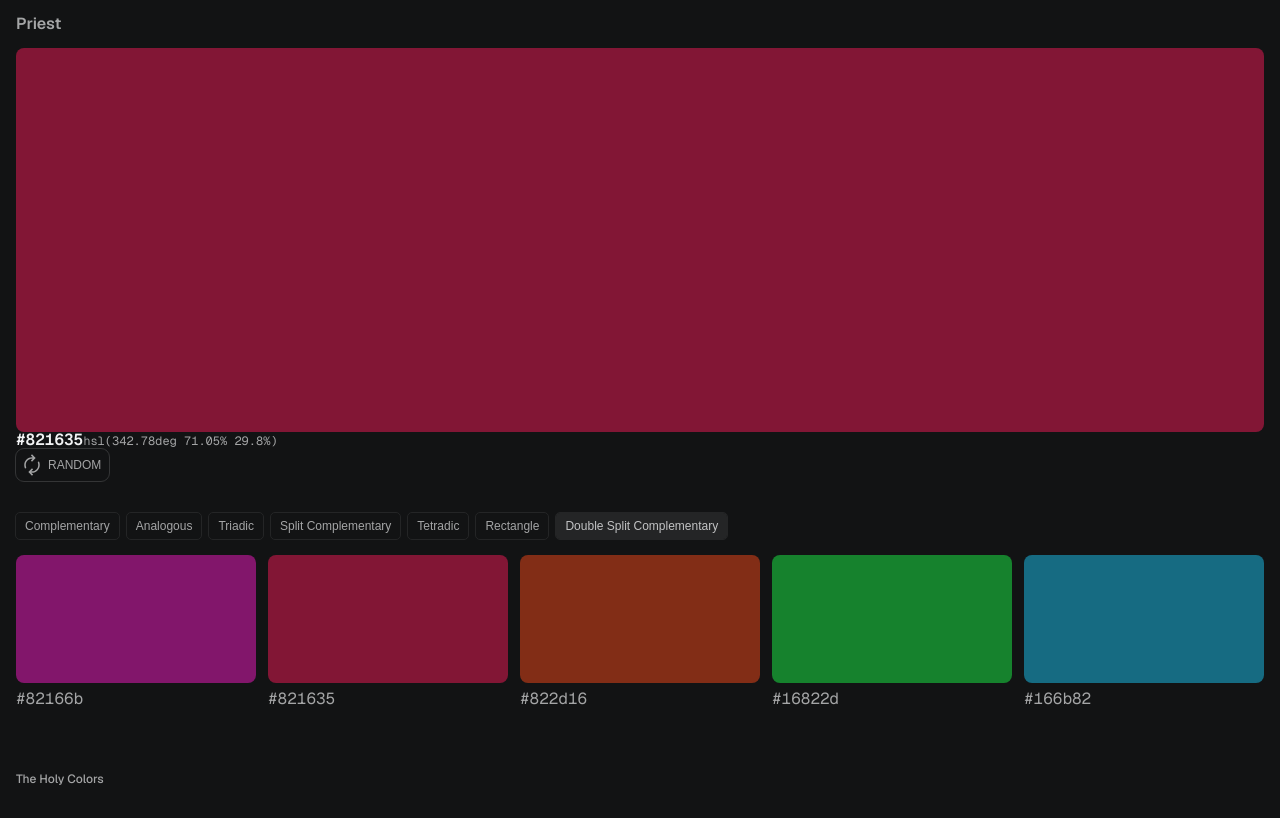
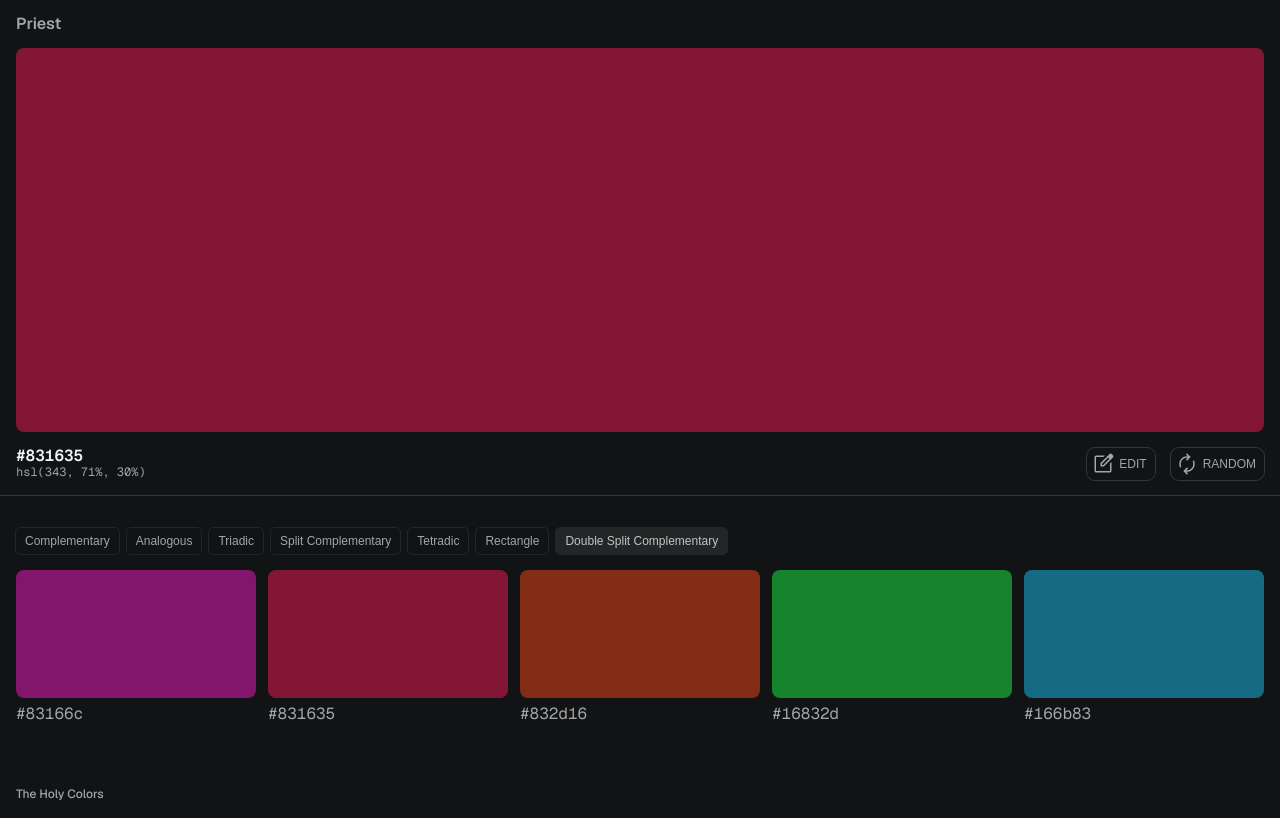
Before and after one commit to r-sp/priest, a Next.js app: page / in a window 1280 px wide. Built offline with nearby package versions, Linux system fonts and the light colour scheme.

Commit message:
add color types and improve performance

```diff
--- a/src/app/page.tsx
+++ b/src/app/page.tsx
@@ -1,5 +1,5 @@
 import { type Metadata } from "next";
-import { random } from "colord";
+import { getRandomColor } from "~/lib/color";
 import Color from "~/components/color";
 
 export const metadata: Metadata = {
@@ -10,6 +10,7 @@ export const metadata: Metadata = {
 export const dynamic = "force-dynamic";
 
 export default function HomePage() {
-  const color = random().toHsv();
-  return <Color hsv={color} />;
+  const random = getRandomColor().toHsl();
+
+  return <Color raw={random} />;
 }
--- a/src/components/color-info.tsx
+++ b/src/components/color-details.tsx
@@ -1,16 +1,21 @@
 "use client";
 
-import { Dispatch, SetStateAction } from "react";
-import { type HsvaColor, random } from "colord";
+import { type ReactNode, Dispatch, SetStateAction } from "react";
+import { getRandomColor } from "~/lib/color";
+import { type HslaColor } from "~/lib/types";
 
-export default function ColorInfo(props: { hex: string; hsl: string; action: Dispatch<SetStateAction<HsvaColor>> }) {
-  const colorHEX = props.hex;
-  const colorHSL = props.hsl;
-  const randomColor = () => props.action(random().toHsv());
+export default function ColorDetails(props: {
+  color: { hex: string; hsl: string };
+  action: Dispatch<SetStateAction<HslaColor>>;
+  children: ReactNode;
+}) {
+  const colorHEX = props.color.hex;
+  const colorHSL = props.color.hsl;
+  const randomColor = () => props.action(getRandomColor().toHsl());
 
   return (
-    <div className="color-info" role="none">
-      <pre className="color-metadata">
+    <div className="color-details" role="none">
+      <pre className="color-summary">
         <code className="color-hex" role="heading" aria-level={2}>
           {colorHEX}
         </code>
@@ -19,8 +24,9 @@ export default function ColorInfo(props: { hex: string; hsl: string; action: Dis
         </code>
       </pre>
       <div className="color-tool">
+        {props.children}
         <button className="color-random btn" aria-label="generate random color" onClick={randomColor}>
-          <svg height="24" width="24" viewBox="0 0 24 24" fill="none" xmlns="http://www.w3.org/2000/svg">
+          <svg role="img" height="24" width="24" viewBox="0 0 24 24" fill="none" xmlns="http://www.w3.org/2000/svg">
             <path
               fill="currentColor"
               d="M5.16725 15.627C4.86475 15.0642 4.63625 14.4831 4.48175 13.8838C4.32725 13.2843 4.25 12.673 4.25 12.05C4.25 9.88717 5.00258 8.0465 6.50775 6.528C8.01292 5.00933 9.84367 4.25 12 4.25H12.7808L10.9308 2.4L11.9845 1.34625L15.6385 5L11.9845 8.65375L10.9308 7.6L12.7808 5.75H12C10.2628 5.75 8.78683 6.3615 7.572 7.5845C6.35733 8.80767 5.75 10.2962 5.75 12.05C5.75 12.4642 5.79517 12.8779 5.8855 13.2912C5.976 13.7047 6.11158 14.1083 6.29225 14.502L5.16725 15.627ZM12.0155 22.6538L8.3615 19L12.0155 15.3462L13.0693 16.4L11.2192 18.25H12C13.7372 18.25 15.2132 17.6385 16.428 16.4155C17.6427 15.1923 18.25 13.7038 18.25 11.95C18.25 11.5358 18.2048 11.1221 18.1145 10.7087C18.024 10.2952 17.8884 9.89167 17.7078 9.498L18.8328 8.373C19.1353 8.93583 19.3637 9.51692 19.5182 10.1163C19.6727 10.7158 19.75 11.327 19.75 11.95C19.75 14.1128 18.9974 15.9535 17.4923 17.472C15.9871 18.9907 14.1563 19.75 12 19.75H11.2192L13.0693 21.6L12.0155 22.6538Z"
--- a/src/components/color-harmony.tsx
+++ b/src/components/color-harmony.tsx
@@ -1,11 +1,8 @@
 "use client";
 
 import { useState, useMemo, Dispatch, SetStateAction } from "react";
-import { colord, extend } from "colord";
+import { useColor } from "~/lib/color";
 import clsx from "clsx";
-
-import harmoniesPlugin from "colord/plugins/harmonies";
-extend([harmoniesPlugin]);
 
 type Color =
   | "analogous"
@@ -16,10 +13,10 @@ type Color =
   | "tetradic"
   | "triadic";
 
-export default function ColorHarmony(props: { hex: string }) {
+export default function ColorHarmony(props: { raw: string }) {
   const [content, setContent] = useState<Color>("double-split-complementary");
 
-  const color = colord(props.hex);
+  const color = useColor(props.raw);
   const harmony = useMemo(() => {
     return {
       analogous: color.harmonies("analogous").map((c) => c.toHex()),
--- /dev/null
+++ b/src/components/color-options.tsx
@@ -0,0 +1,53 @@
+"use client";
+
+import { useState, Dispatch, SetStateAction, ChangeEvent } from "react";
+import { createPortal } from "react-dom";
+import { useColor, getFormatColor } from "~/lib/color";
+import { type HslaColor } from "~/lib/types";
+
+export default function ColorOptions(props: { color: { hex: string }; action: Dispatch<SetStateAction<HslaColor>> }) {
+  const [showModal, setShowModal] = useState<boolean>(false);
+
+  const colorHEX = props.color.hex;
+  const getColor = useColor;
+
+  const updateColor = (e: ChangeEvent<HTMLInputElement>) => {
+    const newColor = getColor(e.target.value);
+    const validColor = newColor.isValid();
+    const formatColor = getFormatColor(e.target.value);
+
+    if (validColor === true) {
+      console.log("the color is valid, should be change");
+      console.log(formatColor, newColor.minify({ alphaHex: true }));
+    } else if (validColor === false) {
+      console.log("the color is not valid, should not be change");
+    }
+  };
+
+  const ModalContent = () => {
+    return (
+      <div className="color-options" style={{ display: "none" }}>
+        <form>
+          <input defaultValue={colorHEX} onChange={updateColor} name="hex" />
+          <button type="reset">Reset</button>
+        </form>
+      </div>
+    );
+  };
+  const handleModalContent = () => setShowModal(!showModal);
+
+  return (
+    <>
+      <button className="color-edit btn" aria-label="edit color" onClick={handleModalContent}>
+        <svg role="img" height="24" width="24" viewBox="0 0 24 24" fill="none" xmlns="http://www.w3.org/2000/svg">
+          <path
+            fill="currentColor"
+            d="M5.30775 20.5C4.80258 20.5 4.375 20.325 4.025 19.975C3.675 19.625 3.5 19.1974 3.5 18.6923V5.30775C3.5 4.80258 3.675 4.375 4.025 4.025C4.375 3.675 4.80258 3.5 5.30775 3.5H13.9635L12.4635 5H5.30775C5.23075 5 5.16025 5.03208 5.09625 5.09625C5.03208 5.16025 5 5.23075 5 5.30775V18.6923C5 18.7693 5.03208 18.8397 5.09625 18.9037C5.16025 18.9679 5.23075 19 5.30775 19H18.6923C18.7693 19 18.8398 18.9679 18.9038 18.9037C18.9679 18.8397 19 18.7693 19 18.6923V11.473L20.5 9.973V18.6923C20.5 19.1974 20.325 19.625 19.975 19.975C19.625 20.325 19.1974 20.5 18.6923 20.5H5.30775ZM9.5 14.5V11.0673L18.5598 2.00775C18.7148 1.85258 18.8852 1.73942 19.0712 1.66825C19.2571 1.59708 19.4462 1.5615 19.6385 1.5615C19.8347 1.5615 20.0231 1.59708 20.2038 1.66825C20.3846 1.73942 20.5493 1.84933 20.698 1.998L21.9538 3.25C22.0986 3.40517 22.2098 3.57633 22.2875 3.7635C22.365 3.95067 22.4038 4.14042 22.4038 4.33275C22.4038 4.52508 22.3708 4.71158 22.3048 4.89225C22.2388 5.07308 22.1282 5.241 21.973 5.396L12.8845 14.5H9.5ZM11 13H12.2462L18.4788 6.76725L17.8557 6.14425L17.1885 5.502L11 11.6905V13Z"
+          />
+        </svg>
+        <span>Edit</span>
+      </button>
+      {showModal && createPortal(<ModalContent />, document.body)}
+    </>
+  );
+}
--- a/src/components/color-picker.tsx
+++ b/src/components/color-picker.tsx
@@ -1,18 +1,30 @@
 "use client";
 
 import { useState, Dispatch, SetStateAction } from "react";
-import { type HsvaColor } from "colord";
+import { useColor } from "~/lib/color";
+import type { HsvaColor, HslaColor } from "~/lib/types";
 import clsx from "clsx";
 import Hue from "@uiw/react-color-hue";
 import Saturation from "@uiw/react-color-saturation";
 import ShadeSlider from "@uiw/react-color-shade-slider";
 
-export default function ColorPicker(props: { rgb: string; hsva: HsvaColor; action: Dispatch<SetStateAction<HsvaColor>> }) {
+export default function ColorPicker(props: {
+  color: { rgb: string; raw: HslaColor };
+  action: Dispatch<SetStateAction<HslaColor>>;
+}) {
   const [colorPicker, setColorPicker] = useState<boolean>(false);
+  const [colorHSV, setColorHSV] = useState<HsvaColor>(useColor(props.color.raw).toHsv());
 
+  const colorRGB = props.color.rgb;
   const setColor = props.action;
-  const colorHSV = props.hsva;
-  const colorRGB = props.rgb;
+  const getColor = useColor;
+
+  const newColor = (color: HsvaColor | { h: number } | { v: number }) => {
+    setColorHSV({ ...colorHSV, ...color });
+    setColor(getColor(colorHSV).toHsl());
+  };
+
+  const handleColorPicker = () => setColorPicker(!colorPicker);
 
   return (
     <div className="color-box" role="none">
@@ -24,7 +36,7 @@ export default function ColorPicker(props: { rgb: string; hsva: HsvaColor; actio
         aria-label={clsx(colorPicker ? "close color picker" : "open color picker")}
         style={{ backgroundColor: colorRGB }}
         tabIndex={0}
-        onClick={() => setColorPicker(!colorPicker)}
+        onClick={handleColorPicker}
       ></button>
       <div
         className={clsx("color-picker", colorPicker ? "is-open" : "is-close")}
@@ -35,21 +47,16 @@ export default function ColorPicker(props: { rgb: string; hsva: HsvaColor; actio
         id="color-dialog"
       >
         <div className="color-saturation" role="toolbar" aria-label="color saturation">
-          <Saturation
-            hsva={colorHSV}
-            hue={colorHSV.h}
-            style={{ height: "100%", width: "100%" }}
-            onChange={(newColor) => setColor({ ...colorHSV, ...newColor })}
-          />
+          <Saturation hsva={colorHSV} hue={colorHSV.h} style={{ height: "100%", width: "100%" }} onChange={newColor} />
         </div>
         <div className="color-hue" role="toolbar" aria-label="color hue" aria-orientation="horizontal">
-          <Hue hue={colorHSV.h} onChange={(newHue) => setColor({ ...colorHSV, ...newHue })} />
+          <Hue hue={colorHSV.h} onChange={newColor} />
         </div>
         <div className="color-lightness" role="toolbar" aria-label="color lightness" aria-orientation="horizontal">
-          <ShadeSlider hsva={colorHSV} onChange={(newShade) => setColor({ ...colorHSV, ...newShade })} />
+          <ShadeSlider hsva={colorHSV} onChange={newColor} onBlur={handleColorPicker} />
         </div>
       </div>
-      <div className="color-overlay" aria-hidden="true" onClick={() => setColorPicker(!colorPicker)}></div>
+      <div className="color-overlay" aria-hidden="true" onClick={handleColorPicker}></div>
     </div>
   );
 }
--- a/src/components/color.tsx
+++ b/src/components/color.tsx
@@ -1,27 +1,29 @@
 "use client";
 
 import { useState, useDeferredValue } from "react";
-import { type HsvaColor, colord } from "colord";
-import clsx from "clsx";
-import chroma from "chroma-js";
+import { useColor } from "~/lib/color";
+import { type HslaColor } from "~/lib/types";
 import ColorPicker from "./color-picker";
-import ColorInfo from "./color-info";
+import ColorDetails from "./color-details";
+import ColorOptions from "./color-options";
 import ColorHarmony from "./color-harmony";
 
-export default function Color(props: { hsv: { h: number; s: number; v: number; a: number } }) {
-  const [hsv, setHsv] = useState<HsvaColor>(props.hsv);
-  const deferredColor = useDeferredValue(hsv);
+export default function Color(props: { raw: HslaColor }) {
+  const [color, setColor] = useState<HslaColor>(props.raw);
+  const deferredColor = useDeferredValue(color);
 
-  const colorHSV = colord(deferredColor);
-  const colorHEX = colorHSV.toHex();
-  const colorRGB = colorHSV.toRgbString();
-  const colorHSL = chroma(colorHEX).css("hsl");
+  const raw = useColor(deferredColor);
+  const colorHEX = raw.toHex();
+  const colorRGB = raw.toRgbString();
+  const colorHSL = raw.toHslString();
 
   return (
-    <section className="color" aria-label={clsx("color", colorHEX)}>
-      <ColorPicker rgb={colorRGB} hsva={deferredColor} action={setHsv} />
-      <ColorInfo hex={colorHEX} hsl={colorHSL} action={setHsv} />
-      <ColorHarmony hex={colorHEX} />
+    <section className="color">
+      <ColorPicker color={{ rgb: colorRGB, raw: deferredColor }} action={setColor} />
+      <ColorDetails color={{ hex: colorHEX, hsl: colorHSL }} action={setColor}>
+        <ColorOptions color={{ hex: colorHEX }} action={setColor} />
+      </ColorDetails>
+      <ColorHarmony raw={colorHEX} />
     </section>
   );
 }
--- /dev/null
+++ b/src/lib/color.ts
@@ -0,0 +1,10 @@
+import { colord, extend, random, getFormat } from "colord";
+
+import harmoniesPlugin from "colord/plugins/harmonies";
+import minifyPlugin from "colord/plugins/minify";
+
+extend([harmoniesPlugin, minifyPlugin]);
+
+export const useColor = colord;
+export const getRandomColor = random;
+export const getFormatColor = getFormat;
--- /dev/null
+++ b/src/lib/types.ts
@@ -0,0 +1,40 @@
+export type HexColor = string;
+
+export type HslColor = {
+  h: number;
+  s: number;
+  l: number;
+};
+
+export type HslaColor = {
+  h: number;
+  s: number;
+  l: number;
+  a: number;
+};
+
+export type HsvColor = {
+  h: number;
+  s: number;
+  v: number;
+};
+
+export type HsvaColor = {
+  h: number;
+  s: number;
+  v: number;
+  a: number;
+};
+
+export type RgbColor = {
+  r: number;
+  g: number;
+  b: number;
+};
+
+export type RgbaColor = {
+  r: number;
+  g: number;
+  b: number;
+  a: number;
+};
```
